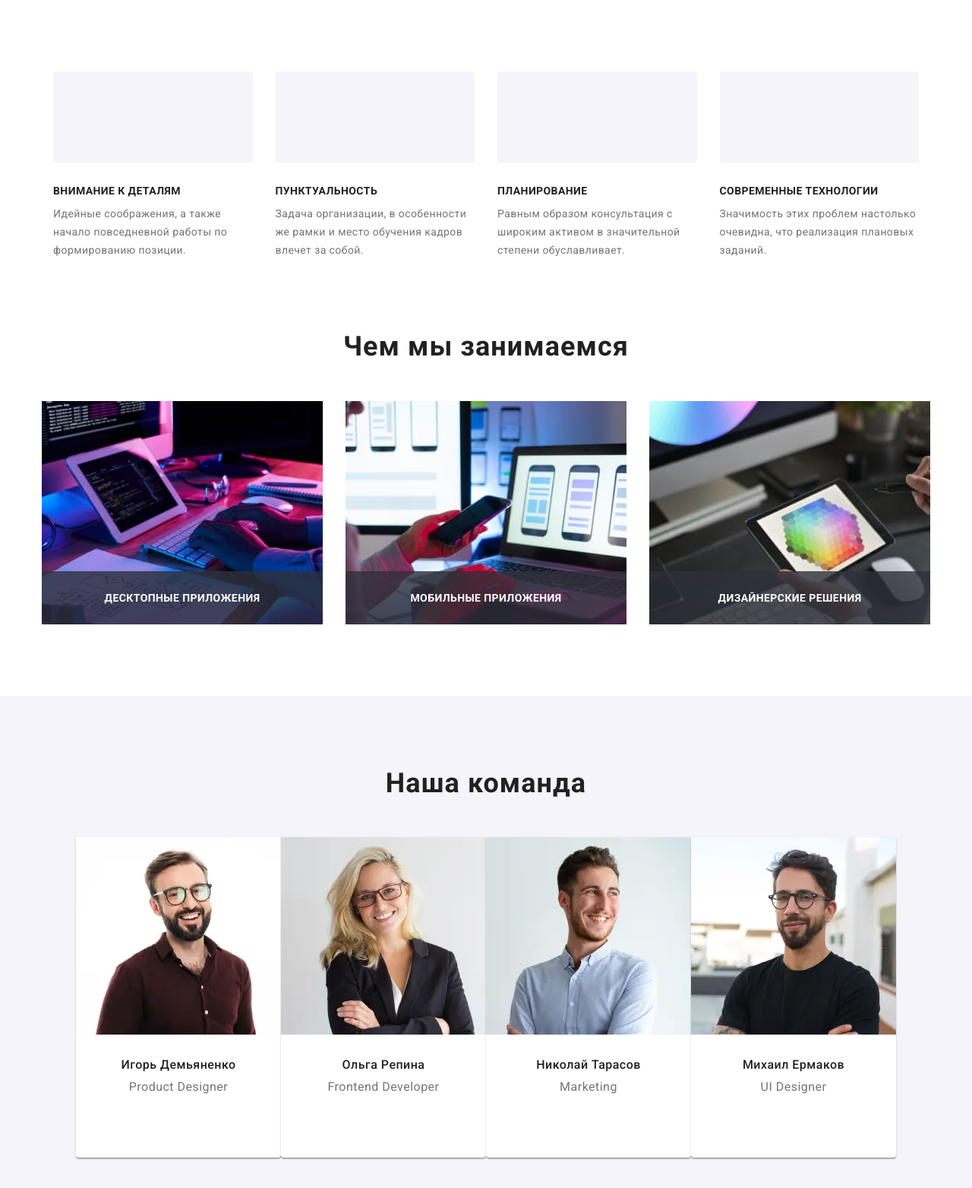
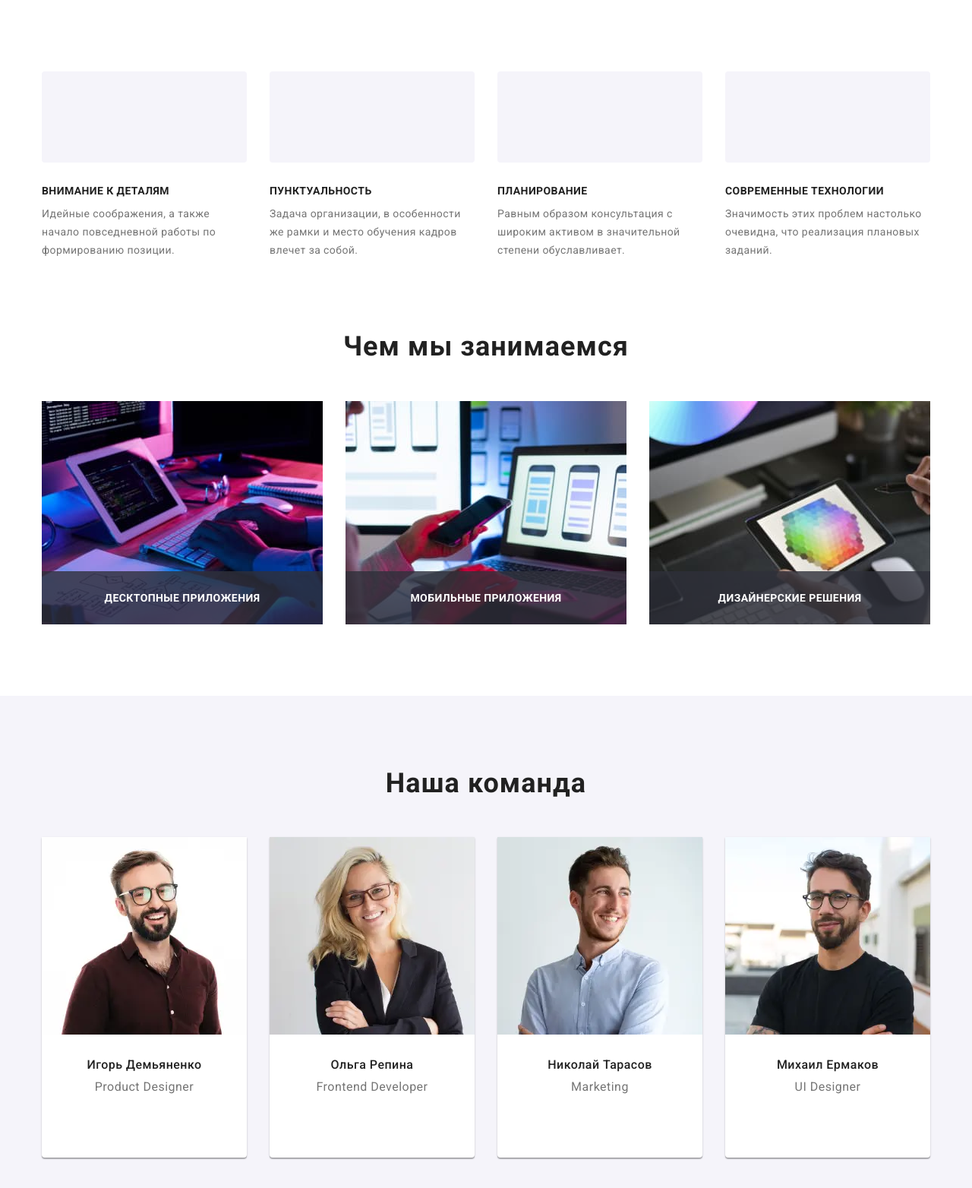
Before and after one commit to Belik1989/goit-markup-hw-08, a plain HTML site: page index.html in a window 1280 px wide. Shown: the part 680-2244 px from the top of the page at 76% size. Drawn offline with nearby package versions, Linux system fonts and the light colour scheme.

Commit message:
new changes

```diff
--- a/sass/base/_container.scss
+++ b/sass/base/_container.scss
@@ -10,7 +10,7 @@
 
 
 @media screen and (min-width:768px){
-    width: 738px;
+    width: 768px;
 
     }
 
--- a/sass/layout/_characteristics.scss
+++ b/sass/layout/_characteristics.scss
@@ -49,7 +49,7 @@
 
 @media screen and (min-width: 768px) {
     .characteristic__item {
-        flex-basis:calc((100% - 120px )/2);
+        flex-basis:calc((100% - 30px )/2);
 
 
     }
@@ -57,7 +57,7 @@
 
 @media screen and (min-width: 1200px) {
     .characteristic__item {
-    flex-basis:calc((100% - 120px )/4);
+    flex-basis:calc((100% - 90px )/4);
     }
 
 }
--- a/sass/layout/_hero.scss
+++ b/sass/layout/_hero.scss
@@ -1,5 +1,5 @@
 // ------------------------------mobile------------------------
-@media screen and (max-width: 767px){
+@media screen and (min-width: 320px){
     .hero{
         padding-top: 118px;
         padding-bottom: 118px;
@@ -10,7 +10,7 @@
         }
     @media screen and (min-device-pixel-ratio: 2) and (max-width: 767px),
     screen and (min-resolution: 192dpi) and (max-width: 767px),
-    screen and (min-resolution: 2dppx) and (max-width: 767px) {
+    screen and (min-resolution: 2dppx) and (min-width: 767px) {
     .hero {
     background-image: linear-gradient(rgba(47, 48, 58, 0.4), rgba(47, 48, 58, 0.4)),
     url('../images/hero/mobile/header-mobile@2x.jpg');
@@ -60,7 +60,7 @@
         background-size: cover;
         background-color: #C4C4C4
     }
-}
+
 @media screen and (min-device-pixel-ratio: 2) and (min-width: 1200px),
         screen and (min-resolution: 192dpi) and (min-width: 1200px),
         screen and (min-resolution: 2dppx) and (min-width: 1200px) {
@@ -68,7 +68,7 @@
         background-image:linear-gradient(rgba(47, 48, 58, 0.4), rgba(47, 48, 58, 0.4)),
         url('../images/hero/desktop/header-desktop2x.jpg');
         }
-        }
+    }
     .hero__title{
     font-weight: 900;
     font-size: 44px;
@@ -84,6 +84,7 @@
     margin-left: auto;
     margin-right: auto;
     margin-bottom: 30px;
+}
 }
 // ------------------------------desktop------------------------
 .hero__btn{
--- a/sass/layout/_team.scss
+++ b/sass/layout/_team.scss
@@ -69,16 +69,17 @@
     display: flex;
     flex-wrap: wrap;
     justify-content: center;
+    gap:30px;
     }
     @media screen and (min-width: 768px){
     .team__card{
-        flex-basis:calc((100% - 120px )/2);
+        flex-basis:calc((100% - 30px )/2);
     }
 }
 
 @media screen and (min-width: 1200px) {
     .team__card {
-    flex-basis:calc((100% - 120px )/4);
+    flex-basis:calc((100% - 90px )/4);
     }
 
 }
```
Also changed, not shown: css/main.css, css/main.min.css, 2 other files.
